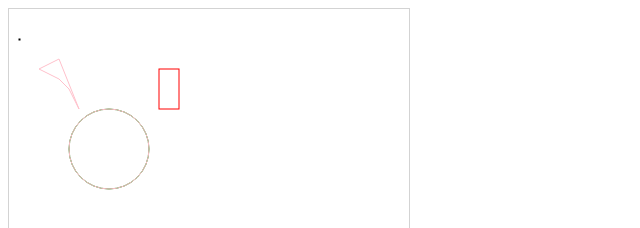
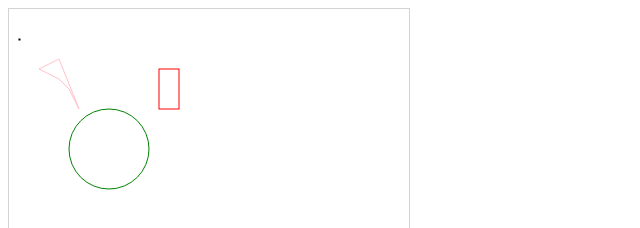
Before and after one commit to Klimzaj/StudiaJS, a plain HTML site: page Lista4/zad6.html in a window 1280 px wide. Shown: the top 228 px of the page, 0-640 px from the left. Drawn offline with Linux system fonts and the light colour scheme.

Commit message:
last corrections

```diff
--- a/Lista4/zad6.html
+++ b/Lista4/zad6.html
@@ -26,6 +26,7 @@
                 switch(figname) {
                     case "Punkt":
                         var punkt2D = _canvas.getContext("2d");
+                        punkt2D.beginPath();
                         if(figObj.color)
                         {
                             punkt2D.strokeStyle = figObj.color;
@@ -44,6 +45,7 @@
                         break;
                     case 'Prostokat':
                         var prostokat2D = _canvas.getContext("2d");
+                        prostokat2D.beginPath();
                         if(figObj.color)
                         {
                             prostokat2D.strokeStyle = figObj.color;
@@ -52,6 +54,7 @@
                         break;
                     case 'Wielokat':
                         var wielokont2D = _canvas.getContext("2d");
+                        wielokont2D.beginPath();
                         wielokont2D.moveTo(figObj.x[0],figObj.x[0]);
                         for(let s = 1;s<figObj.x.length;s++ )
                         {
```
Also changed, not shown: Lista4/zad6+7.html (+3 -0 lines), Lista4/zad9.html (+3 -0 lines).
